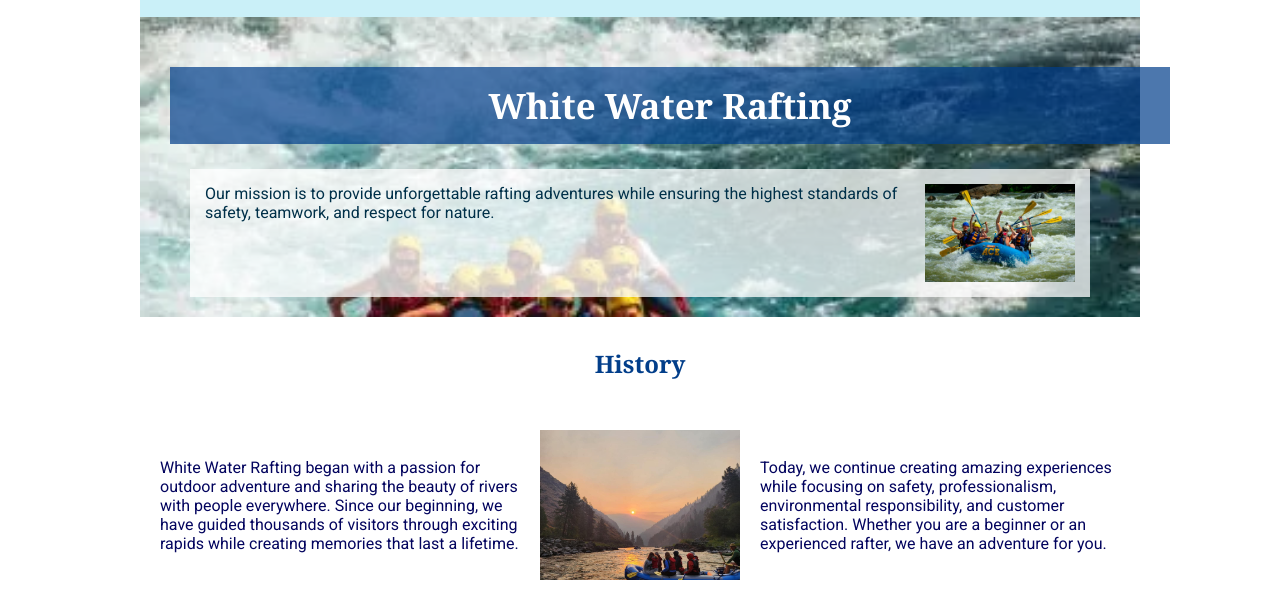
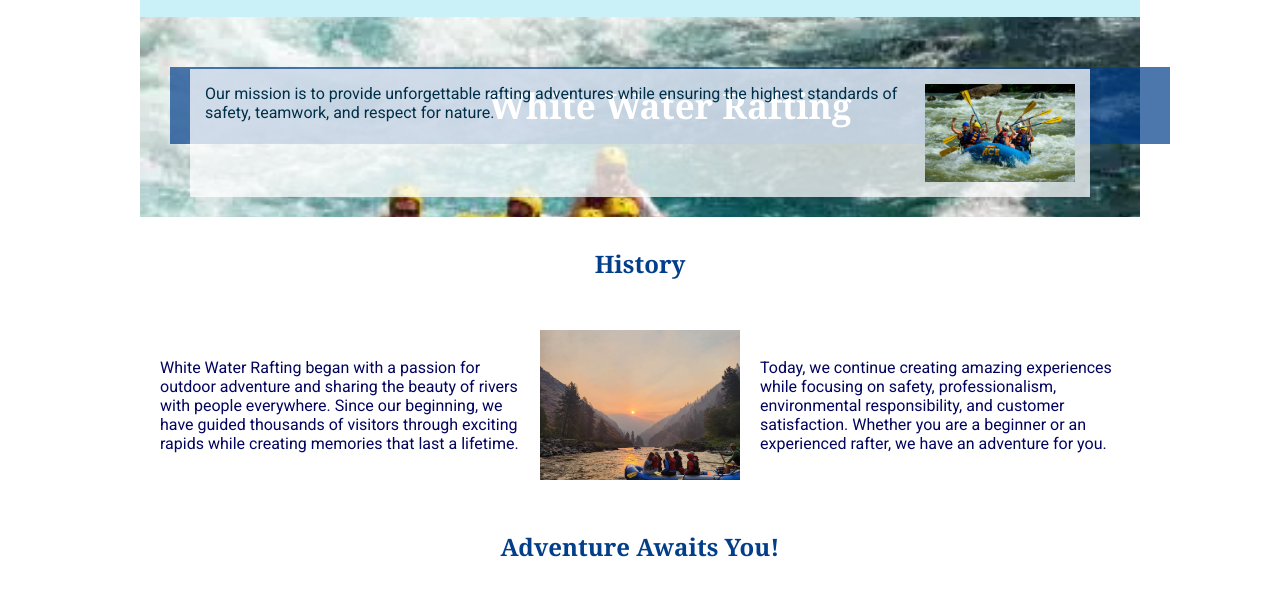
Before and after one commit to lawren-commits/wdd130, a plain HTML site: page wwr/about.html in a window 1280 px wide. Shown: the part 143-753 px from the top of the page. Drawn offline with Linux system fonts and the light colour scheme; grey boxes are pictures that could not be loaded.

Commit message:
Update rafting.css

```diff
--- a/wwr/styles/rafting.css
+++ b/wwr/styles/rafting.css
@@ -87,7 +87,7 @@ nav a:hover {
 .hero > img {
     display: block;
     width: 100%;
-    height: 300px;          /*smaller banner image*/
+    height: 200px;
     object-fit: cover;
 }
 
```
